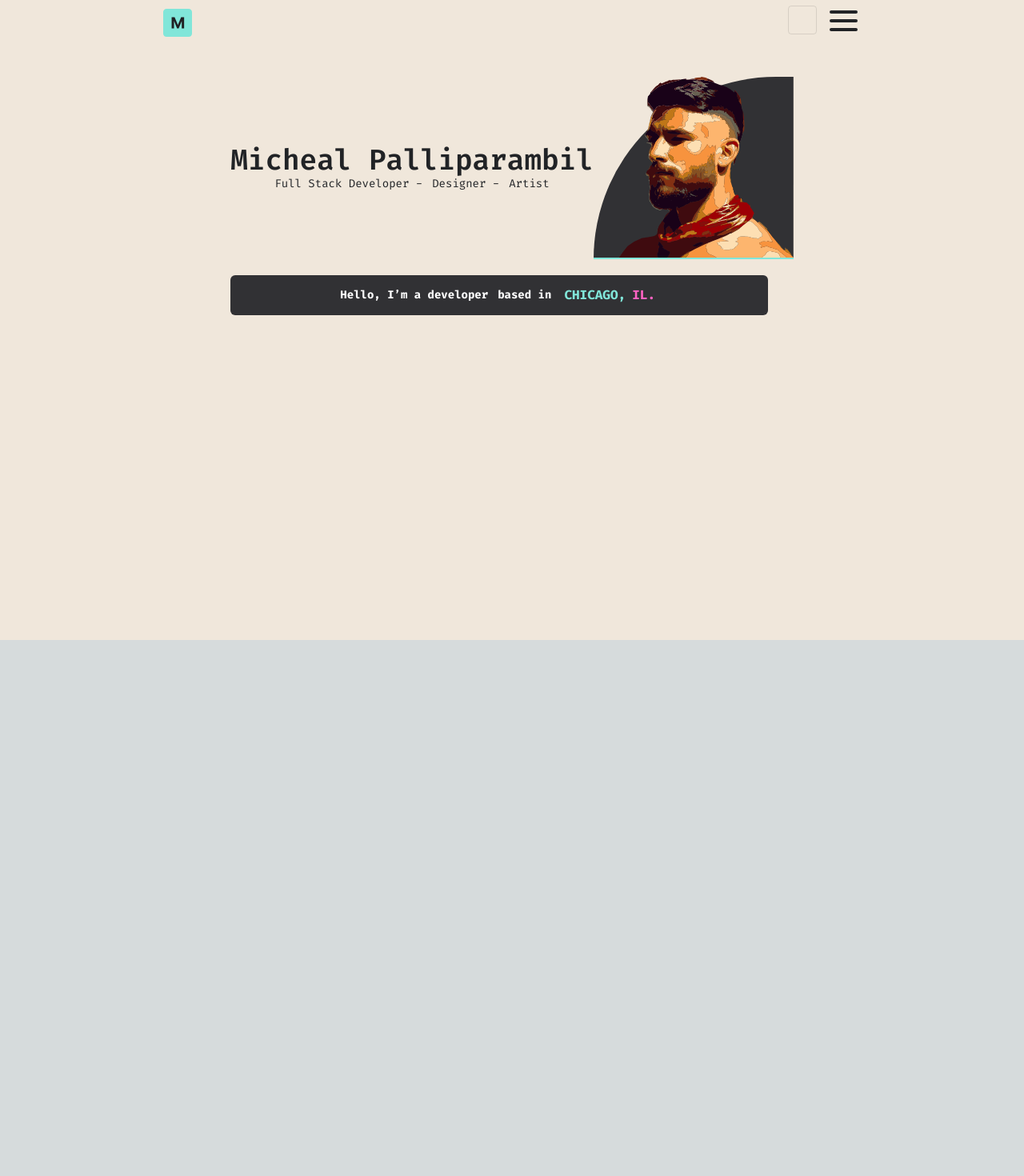
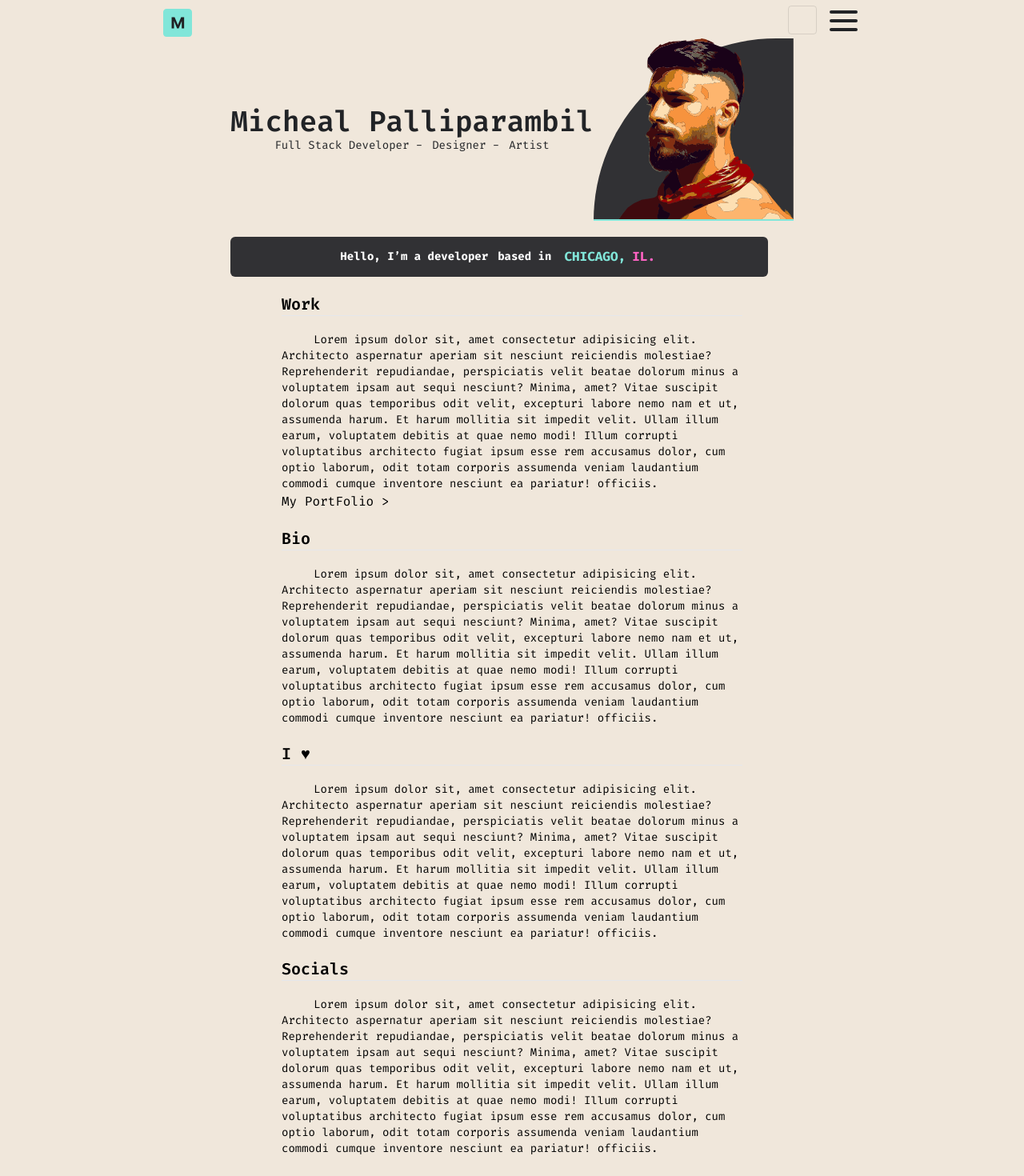
Before and after one commit to mike-rambil/Old_Portfolio_version.2, a Next.js app: page / in a window 1280 px wide. Shown: the top 1470 px of the page at 80% size. Before the commit the page ends 800 px from the top, so only its background shows below. Built offline with nearby package versions, Linux system fonts and the light colour scheme; some icons are missing.

Commit message:
Added Basic Information Sections in HomePage

```diff
--- a/app/components/Navbar.tsx
+++ b/app/components/Navbar.tsx
@@ -51,7 +51,7 @@ export default function Navbar() {
                   animation='tada-hover'
                   border='square'
                   size='md'
-                  color='yellow'
+                  color='orange'
                 ></box-icon>
               ) : (
                 //@ts-ignore
--- /dev/null
+++ b/app/components/experience/BioSocials.tsx
@@ -0,0 +1,53 @@
+export default function BioSocials() {
+  return (
+    <>
+      <article className=' max-w-xl'>
+        <section>
+          <h2 className='portfolio-h2'>Bio</h2>
+          <p className='portfolio-paragraph'>
+            Lorem ipsum dolor sit, amet consectetur adipisicing elit. Architecto
+            aspernatur aperiam sit nesciunt reiciendis molestiae? Reprehenderit
+            repudiandae, perspiciatis velit beatae dolorum minus a voluptatem
+            ipsam aut sequi nesciunt? Minima, amet? Vitae suscipit dolorum quas
+            temporibus odit velit, excepturi labore nemo nam et ut, assumenda
+            harum. Et harum mollitia sit impedit velit. Ullam illum earum,
+            voluptatem debitis at quae nemo modi! Illum corrupti voluptatibus
+            architecto fugiat ipsum esse rem accusamus dolor, cum optio laborum,
+            odit totam corporis assumenda veniam laudantium commodi cumque
+            inventore nesciunt ea pariatur! officiis.
+          </p>
+        </section>
+        <section>
+          <h2 className='portfolio-h2'>I ♥</h2>
+          <p className='portfolio-paragraph'>
+            Lorem ipsum dolor sit, amet consectetur adipisicing elit. Architecto
+            aspernatur aperiam sit nesciunt reiciendis molestiae? Reprehenderit
+            repudiandae, perspiciatis velit beatae dolorum minus a voluptatem
+            ipsam aut sequi nesciunt? Minima, amet? Vitae suscipit dolorum quas
+            temporibus odit velit, excepturi labore nemo nam et ut, assumenda
+            harum. Et harum mollitia sit impedit velit. Ullam illum earum,
+            voluptatem debitis at quae nemo modi! Illum corrupti voluptatibus
+            architecto fugiat ipsum esse rem accusamus dolor, cum optio laborum,
+            odit totam corporis assumenda veniam laudantium commodi cumque
+            inventore nesciunt ea pariatur! officiis.
+          </p>
+        </section>
+        <section>
+          <h2 className='portfolio-h2'>Socials</h2>
+          <p className='portfolio-paragraph'>
+            Lorem ipsum dolor sit, amet consectetur adipisicing elit. Architecto
+            aspernatur aperiam sit nesciunt reiciendis molestiae? Reprehenderit
+            repudiandae, perspiciatis velit beatae dolorum minus a voluptatem
+            ipsam aut sequi nesciunt? Minima, amet? Vitae suscipit dolorum quas
+            temporibus odit velit, excepturi labore nemo nam et ut, assumenda
+            harum. Et harum mollitia sit impedit velit. Ullam illum earum,
+            voluptatem debitis at quae nemo modi! Illum corrupti voluptatibus
+            architecto fugiat ipsum esse rem accusamus dolor, cum optio laborum,
+            odit totam corporis assumenda veniam laudantium commodi cumque
+            inventore nesciunt ea pariatur! officiis.
+          </p>
+        </section>
+      </article>
+    </>
+  );
+}
--- /dev/null
+++ b/app/components/experience/Experience.tsx
@@ -0,0 +1,31 @@
+'use client';
+
+import Article from '../layouts/Article';
+
+export default function Experience() {
+  return (
+    <>
+      <Article>
+        <article>
+          <section className='max-w-xl'>
+            <h2 className='portfolio-h2'>Work</h2>
+            <p className='portfolio-paragraph'>
+              Lorem ipsum dolor sit, amet consectetur adipisicing elit.
+              Architecto aspernatur aperiam sit nesciunt reiciendis molestiae?
+              Reprehenderit repudiandae, perspiciatis velit beatae dolorum minus
+              a voluptatem ipsam aut sequi nesciunt? Minima, amet? Vitae
+              suscipit dolorum quas temporibus odit velit, excepturi labore nemo
+              nam et ut, assumenda harum. Et harum mollitia sit impedit velit.
+              Ullam illum earum, voluptatem debitis at quae nemo modi! Illum
+              corrupti voluptatibus architecto fugiat ipsum esse rem accusamus
+              dolor, cum optio laborum, odit totam corporis assumenda veniam
+              laudantium commodi cumque inventore nesciunt ea pariatur!
+              officiis.
+            </p>
+            <button>My PortFolio &gt;</button>
+          </section>
+        </article>
+      </Article>
+    </>
+  );
+}
--- a/app/globals.css
+++ b/app/globals.css
@@ -48,3 +48,11 @@ body {
 .button {
   @apply bg-lightAccent dark:bg-main text-primary;
 }
+
+.portfolio-h2 {
+  @apply text-xl font-semibold border-b-[1px] text-black dark:text-main mt-5;
+}
+
+.portfolio-paragraph {
+  @apply indent-10 text-sm text-black dark:text-white mt-5;
+}
--- a/app/page.tsx
+++ b/app/page.tsx
@@ -1,4 +1,6 @@
 import { Metadata } from 'next';
+import BioSocials from './components/experience/BioSocials';
+import Experience from './components/experience/Experience';
 import Hero from './components/hero/Hero';
 
 // Todo: OpenGraph Protocol and Icons- https://nextjs.org/docs/app/api-reference/functions/generate-metadata#metadata-fields
@@ -47,8 +49,10 @@ export const metadata: Metadata = {
 
 export default function Home() {
   return (
-    <main className='flex min-h-screen flex-col items-center justify-between p-24 bg-light  dark:bg-primary'>
+    <main className='flex min-h-screen flex-col items-center  p-12 bg-light  dark:bg-primary'>
       <Hero />
+      <Experience />
+      <BioSocials />
     </main>
   );
 }
--- a/app/portfolio/page.tsx
+++ b/app/portfolio/page.tsx
@@ -1,3 +1,4 @@
+import { Metadata } from 'next';
 import PortfolioContent from './PortfolioContent';
 
 export const metadata: Metadata = {
```
